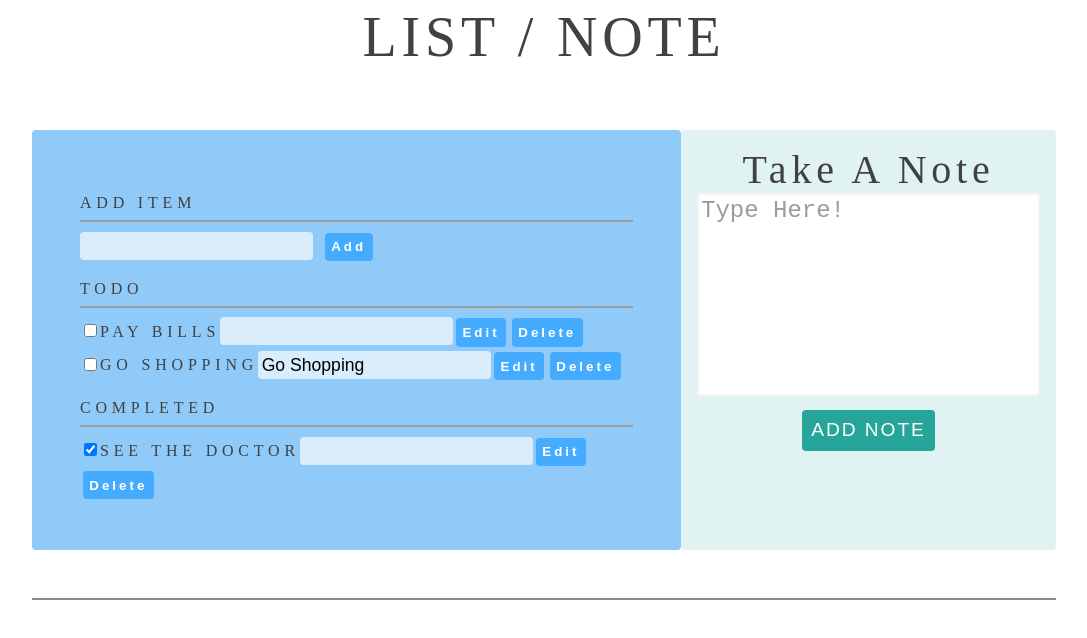
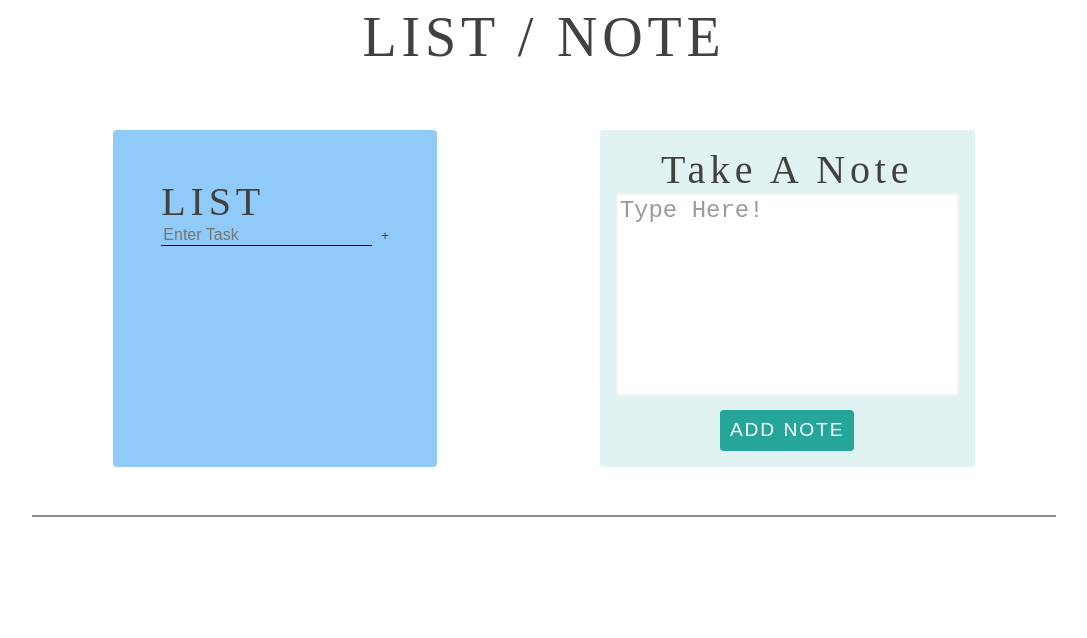
Before and after one commit to nmguni/evenBetterTodo, a plain HTML site: page dist/index2.html in a window 1280 px wide. Shown: the whole page, without its empty margins (96-1183 px from the left). Drawn offline with Linux system fonts and the light colour scheme.

Commit message:
list section redo

```diff
--- a/dist/index2.html
+++ b/dist/index2.html
@@ -12,40 +12,9 @@
       <h1 id="title">LIST / NOTE</h1>
       <div id="noetListCreation">
         <div class="createList">
-          <!-- <h2>To-Do List</h2> -->
-
-          <p>Add Item</p>
-          <hr />
-          <input class="input" id="new-item" type="text" />
-          <button class="bttn">Add</button>
-          <p>todo</p>
-          <hr />
-          <ul id="incomplete-tasks">
-            <li>
-              <input type="checkbox" /><label>Pay Bills</label
-              ><input class="input" type="text" /><button class="bttn edit">
-                Edit</button
-              ><button class="delete bttn">Delete</button>
-            </li>
-            <li class="editMode">
-              <input type="checkbox" /><label>Go Shopping</label
-              ><input class="input" type="text" value="Go Shopping" /><button
-                class="edit bttn"
-              >
-                Edit</button
-              ><button class="delete bttn">Delete</button>
-            </li>
-          </ul>
-          <p>Completed</p>
-          <hr />
-          <ul id="completed-tasks">
-            <li>
-              <input type="checkbox" checked /><label>See the Doctor</label
-              ><input class="input" type="text" /><button class="edit bttn">
-                Edit</button
-              ><button class="delete bttn">Delete</button>
-            </li>
-          </ul>
+          <h2>List</h2>
+          <input type="text" placeholder="Enter Task" class="new list" />
+          <button class="btn">+</button>
         </div>
         <!-- ----------- -->
         <div class="createNote">
--- a/scss/main.scss
+++ b/scss/main.scss
@@ -416,7 +416,7 @@ textarea::placeholder {
     font-size: 1.1em;
   }
 }
-//  note creation
+//  note creation---------------
 
 .note {
   max-width: 25rem;
```
